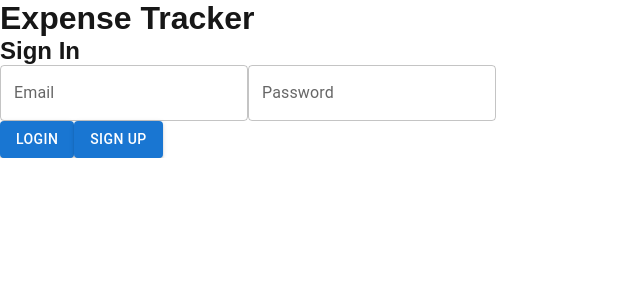
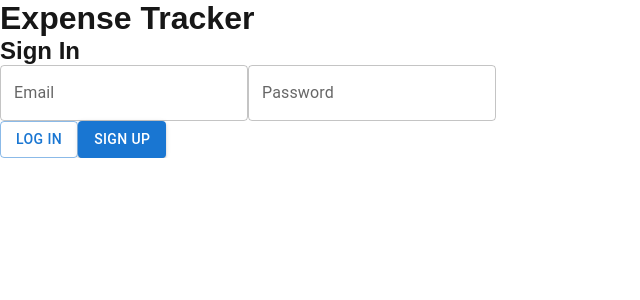
Before and after one commit to TexasR3X/expense-tracker, a Next.js app: page / in a window 1280 px wide. Shown: the top 300 px of the page, without its empty margins (0-640 px from the left). Built offline with nearby package versions, Linux system fonts and the light colour scheme; no server answers.

Commit message:
Commented out code deleted; loginWithEmailAndPassword() renamed

```diff
--- a/src/app/page.js
+++ b/src/app/page.js
@@ -2,7 +2,7 @@
 import { useCallback, useContext, useState } from "react";
 import { FirebaseAuthContext } from "@/contexts/FirebaseAuthContext";
 import {
-  loginWithEmailAndPassword,
+  logInWithEmailAndPassword,
   logout,
   signUpWithEmailAndPassword,
 } from "@/services/firebase";
@@ -13,30 +13,16 @@ export default function Home() {
     const user = useContext(FirebaseAuthContext);
     const [email, setEmail] = useState("");
     const [password, setPassword] = useState("");
-    // // login = true => User is logging in.
-    // // login = false => User is signing up.
-    // const [login, setLogin] = useState(false);
 
     const handleLogin = useCallback(async () => {
         // If either the email or password are "" this function stops.
         console.log("email:", email);
         if (!email || !password) return;
 
-        await loginWithEmailAndPassword(email, password);
+        await logInWithEmailAndPassword(email, password);
         setPassword("");
         setEmail("");
         console.log("The user is logged in.");
-
-        // // If logging in
-        // if (login) {
-        //     await loginWithEmailAndPassword(email, password);
-        //     console.log("The user is logged in.");
-        // }
-        // // If signing up
-        // else {
-        //     await signUpWithEmailAndPassword(email, password);
-        //     console.log("The user signed up.");
-        // }
     }, [email, password/*, login*/]);
 
     const handleSignUp = useCallback(async () => {
@@ -64,13 +50,6 @@ export default function Home() {
                     onChange={(event) => setEmail(event.target.value)}
                     variant="outlined"
                 />
-                {/* <input
-                    type="email"
-                    value={email}
-                    onChange={(event) => {
-                        setEmail(event.target.value);
-                    }}
-                /> */}
 
                 <TextField
                     label="Password"
@@ -80,23 +59,14 @@ export default function Home() {
                     onChange={(event) => setPassword(event.target.value)}
                     variant="outlined"
                 />
-                {/* <label>
-                    Password:
-                    <input
-                        type="password"
-                        onChange={(event) => {
-                            setPassword(event.target.value);
-                        }}
-                    />
-                </label> */}
 
                 <br/> {/* Delete this later when styles are applied. */}
 
                 <Button
-                    variant="contained"
+                    variant="outlined"
                     onClick={handleLogin}
                 >
-                    Login
+                    Log In
                 </Button>
 
                 <Button
@@ -105,22 +75,6 @@ export default function Home() {
                 >
                     Sign Up
                 </Button>
-
-                {/* <Button
-                    variant="contained"
-                    onClick={handleLogin}
-                >
-                    {login ? "Login In" : "Sign Up"}
-                </Button>
-
-                <p>or</p>
-
-                <Button
-                    variant="contained"
-                    onClick={() => setLogin(!login)}
-                >
-                    {login ? "Create an account" : "Login"}
-                </Button> */}
             </main>
         </div>
     );
--- a/src/services/firebase.js
+++ b/src/services/firebase.js
@@ -31,7 +31,7 @@ export const initializeFirebase = () => {
 // const app = initializeApp(firebaseConfig);
 // const analytics = getAnalytics(app);
 
-export const loginWithEmailAndPassword = async (email, password) => {
+export const logInWithEmailAndPassword = async (email, password) => {
     try {
         console.log("Logging In!");
         const auth = getAuth();
@@ -39,7 +39,7 @@ export const loginWithEmailAndPassword = async (email, password) => {
         await signInWithEmailAndPassword(auth, email, password);
     }
     catch (error) {
-        console.error("There was an error in loginWithEmailAndPassword! :)");
+        console.error("There was an error in logInWithEmailAndPassword! :)");
         console.log("error:", error);
     }
 }
```
